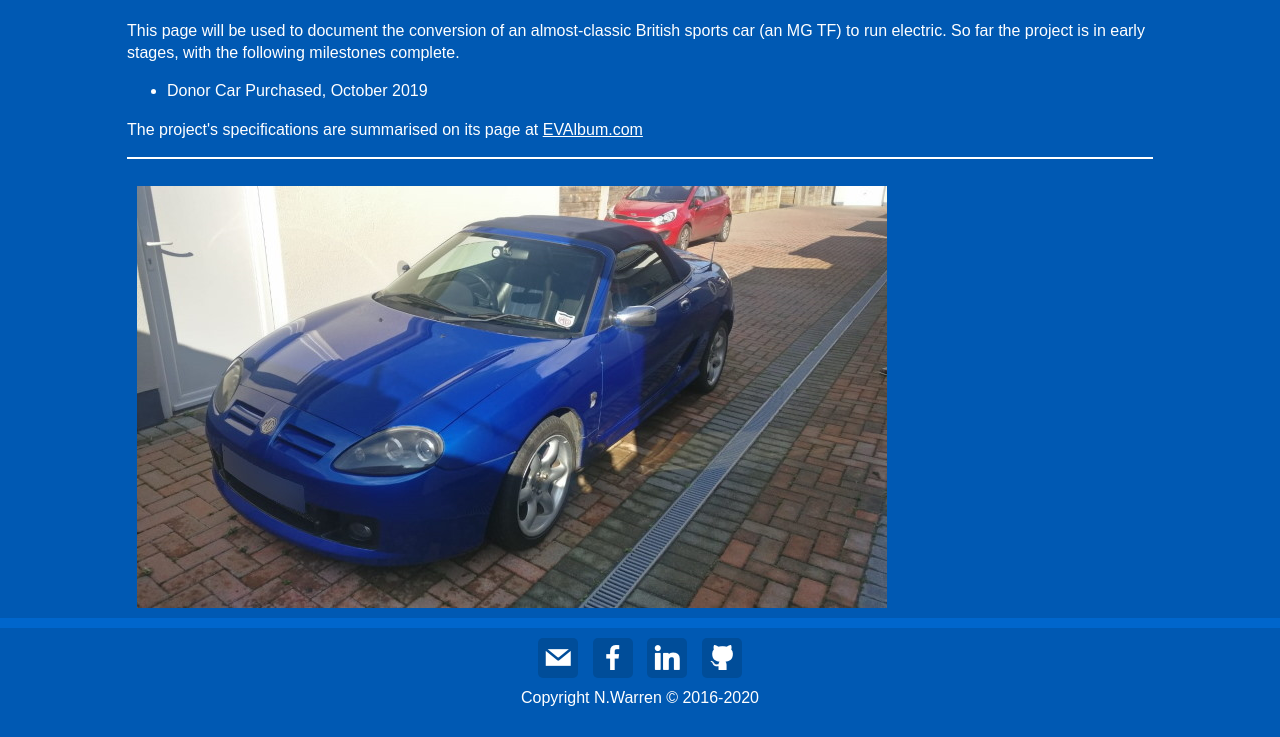
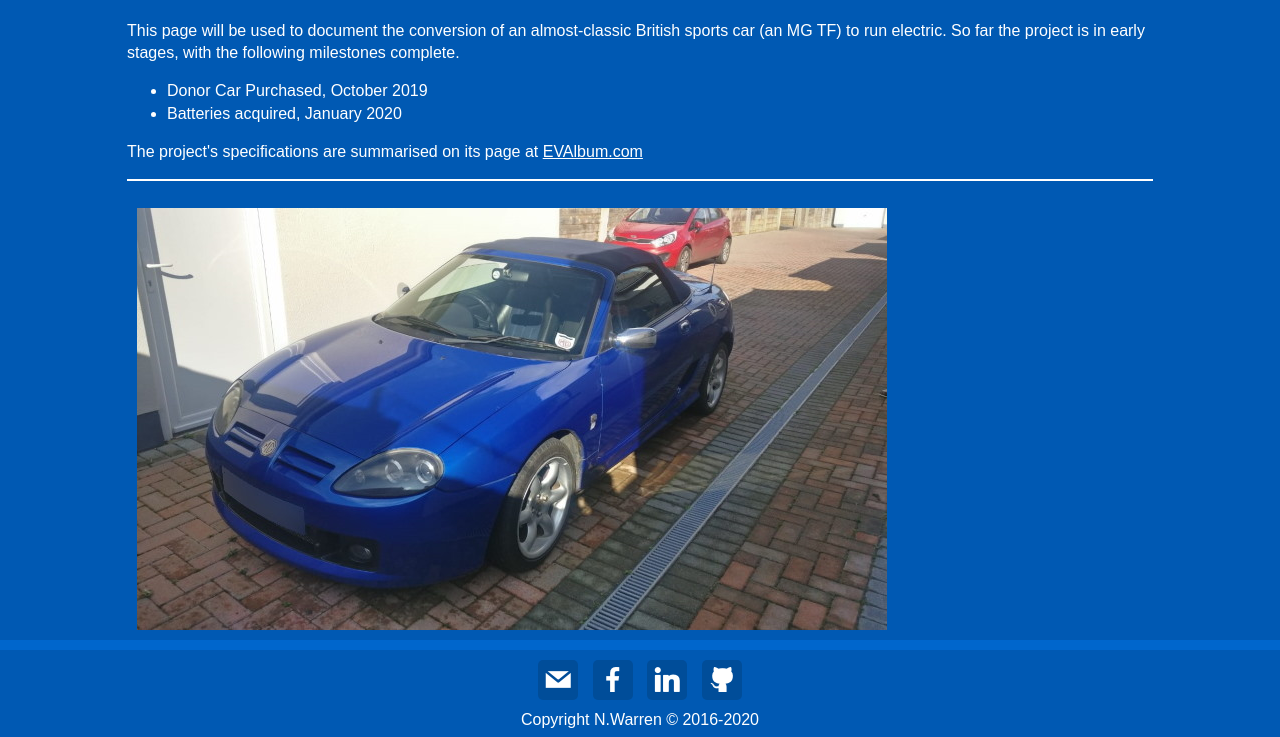
Before and after one commit to ImmortalScientist/niwarren.co.uk, a PHP site: page /projects/mg_etf.php in a window 1280 px wide. Shown: the part 121-858 px from the top of the page. Before the commit the page ends 827 px from the top, so only its background shows below. Run offline with PHP 8.4, Linux system fonts and the light colour scheme.

Commit message:
Update mg_etf.php

```diff
--- a/projects/mg_etf.php
+++ b/projects/mg_etf.php
@@ -53,6 +53,7 @@
               So far the project is in early stages, with the following milestones complete.
               <ul>
                 <li>Donor Car Purchased, October 2019</li>
+                <li>Batteries acquired, January 2020</li>
               </ul>
 
               The project's specifications are summarised on its page at <a href="https://www.evalbum.com/5444">EVAlbum.com</a>
```
